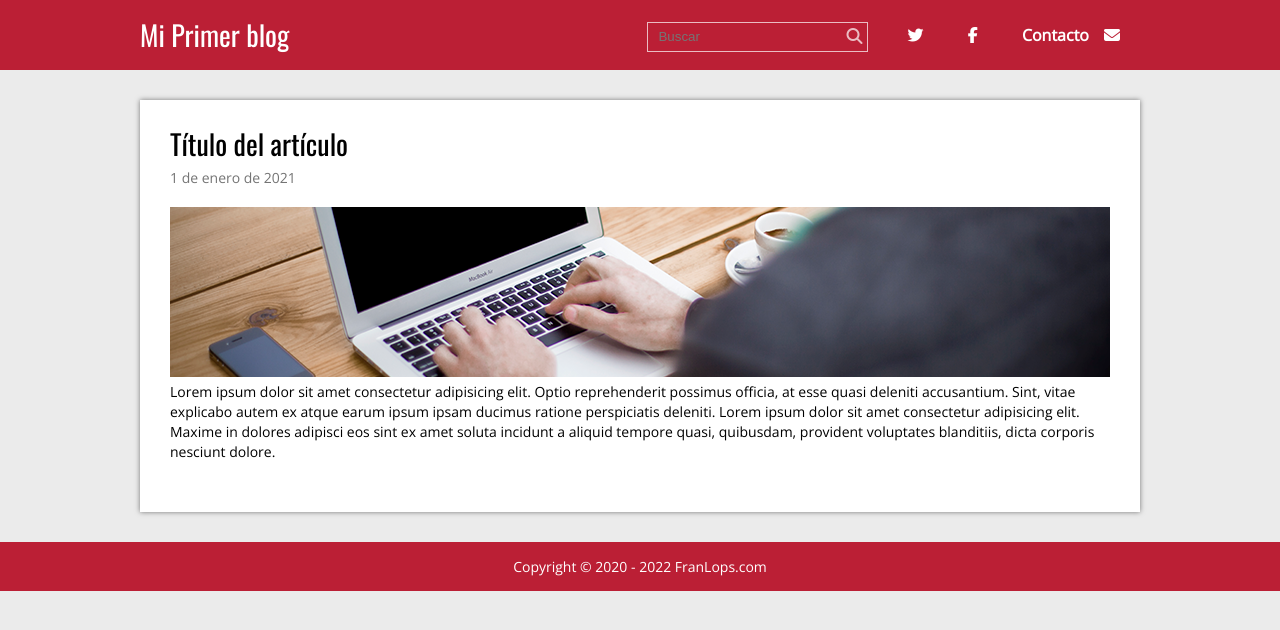
After one commit to franlop24/BlogPHP, a PHP site: page /blog/single.php in a window 1280 px wide. The commit adds this page. Shown: the top 630 px of the page. Run offline with PHP 8.4, Linux system fonts and the light colour scheme; some libraries are stand-ins or nearby versions.

Commit message:
agrega vista single

```diff
--- /dev/null
+++ b/single.php
@@ -0,0 +1,4 @@
+<?php
+    require 'admin/config.php';
+    require 'views/single.view.php';
+?>
--- a/views/header.php
+++ b/views/header.php
@@ -12,7 +12,7 @@
     <header>
         <div class="contenedor">
             <div class="logo izquierda">
-                <p><a href="#">Mi Primer blog</a></p>
+                <p><a href="<?php echo RUTA; ?>">Mi Primer blog</a></p>
             </div>
             <div class="derecha">
                 <form name="busqueda" class="buscar" action="<?php  echo RUTA; ?>/buscar.php" method="GET">
--- a/views/index.view.php
+++ b/views/index.view.php
@@ -3,7 +3,7 @@
     <div class="contenedor">
         <div class="post">
             <article>
-                <h2 class="titulo"> Título del artículo</h2>
+                <h2 class="titulo"><a href="#">Título del artículo</a></h2>
                 <p class="fecha">1 de enero de 2021</p>
                 <div class="thump">
                     <a href="#">
@@ -16,7 +16,7 @@
         </div>
         <div class="post">
             <article>
-                <h2 class="titulo"> Título del artículo</h2>
+                <h2 class="titulo"><a href="#">Título del artículo</a></h2>
                 <p class="fecha">1 de enero de 2021</p>
                 <div class="thump">
                     <a href="#">
--- /dev/null
+++ b/views/single.view.php
@@ -0,0 +1,19 @@
+<?php require 'header.php' ?>
+
+    <div class="contenedor">
+        <div class="post">
+            <article>
+                <h2 class="titulo">Título del artículo</h2>
+                <p class="fecha">1 de enero de 2021</p>
+                <div class="thump">
+                    <a href="#">
+                        <img src="<?php echo RUTA; ?>/imagenes/1.png" alt="">
+                    </a>
+                </div>
+                <p class="extracto">Lorem ipsum dolor sit amet consectetur adipisicing elit. Optio reprehenderit possimus officia, at esse quasi deleniti accusantium. Sint, vitae explicabo autem ex atque earum ipsum ipsam ducimus ratione perspiciatis deleniti. Lorem ipsum dolor sit amet consectetur adipisicing elit. Maxime in dolores adipisci eos sint ex amet soluta incidunt a aliquid tempore quasi, quibusdam, provident voluptates blanditiis, dicta corporis nesciunt dolore.</p>
+            </article>
+        </div>
+
+    </div>
+
+<?php require 'footer.php'; ?>
```
